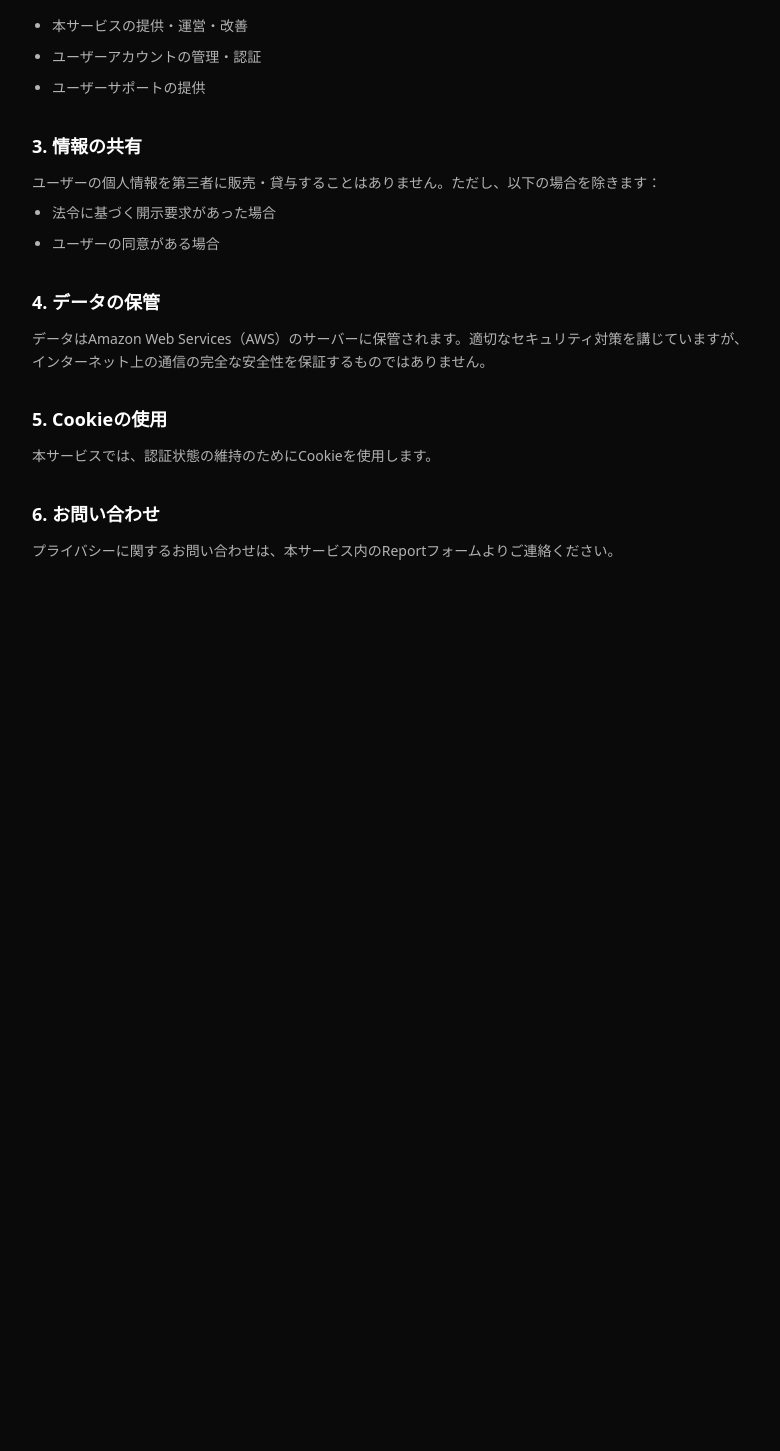
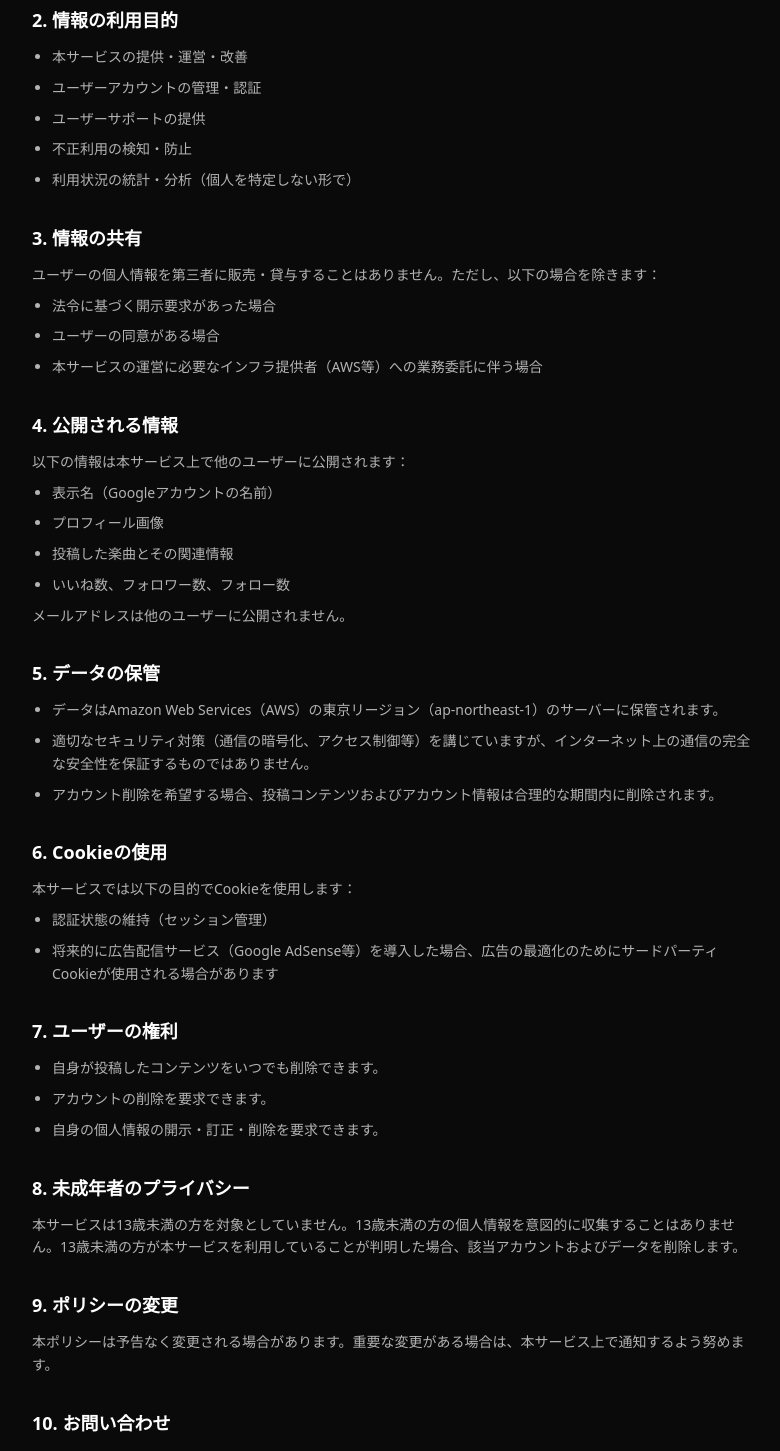
Before and after one commit to unz47/AI-Music-Cloud, a Next.js app: page /privacy in a window 1280 px wide. Shown: the part 341-1792 px from the top of the page, without its empty margins (248-1028 px from the left). Before the commit the page ends 1000 px from the top, so only its background shows below. Built offline with nearby package versions, Linux system fonts and the light colour scheme; no server answers.

Commit message:
feat: enhance terms and privacy policy with additional legal protections

```diff
--- a/src/app/privacy/page.tsx
+++ b/src/app/privacy/page.tsx
@@ -14,6 +14,7 @@ export default function PrivacyPage() {
           <li><strong>アカウント情報:</strong> Googleログイン時に提供される名前、メールアドレス、プロフィール画像</li>
           <li><strong>投稿コンテンツ:</strong> アップロードされた音楽ファイル、アートワーク、楽曲情報</li>
           <li><strong>利用データ:</strong> 再生回数、いいね、フォロー等のアクティビティ</li>
+          <li><strong>アクセスログ:</strong> IPアドレス、ブラウザ情報、アクセス日時（サーバーログとして自動的に記録）</li>
         </ul>
       </section>
 
@@ -23,6 +24,8 @@ export default function PrivacyPage() {
           <li>本サービスの提供・運営・改善</li>
           <li>ユーザーアカウントの管理・認証</li>
           <li>ユーザーサポートの提供</li>
+          <li>不正利用の検知・防止</li>
+          <li>利用状況の統計・分析（個人を特定しない形で）</li>
         </ul>
       </section>
 
@@ -34,25 +37,71 @@ export default function PrivacyPage() {
         <ul className="list-disc pl-5 text-sm leading-relaxed space-y-2 mt-2">
           <li>法令に基づく開示要求があった場合</li>
           <li>ユーザーの同意がある場合</li>
+          <li>本サービスの運営に必要なインフラ提供者（AWS等）への業務委託に伴う場合</li>
         </ul>
       </section>
 
       <section className="mb-8">
-        <h2 className="mb-3 text-lg font-semibold text-text-primary">4. データの保管</h2>
+        <h2 className="mb-3 text-lg font-semibold text-text-primary">4. 公開される情報</h2>
         <p className="text-sm leading-relaxed">
-          データはAmazon Web Services（AWS）のサーバーに保管されます。適切なセキュリティ対策を講じていますが、インターネット上の通信の完全な安全性を保証するものではありません。
+          以下の情報は本サービス上で他のユーザーに公開されます：
+        </p>
+        <ul className="list-disc pl-5 text-sm leading-relaxed space-y-2 mt-2">
+          <li>表示名（Googleアカウントの名前）</li>
+          <li>プロフィール画像</li>
+          <li>投稿した楽曲とその関連情報</li>
+          <li>いいね数、フォロワー数、フォロー数</li>
+        </ul>
+        <p className="mt-2 text-sm leading-relaxed">
+          メールアドレスは他のユーザーに公開されません。
         </p>
       </section>
 
       <section className="mb-8">
-        <h2 className="mb-3 text-lg font-semibold text-text-primary">5. Cookieの使用</h2>
+        <h2 className="mb-3 text-lg font-semibold text-text-primary">5. データの保管</h2>
+        <ul className="list-disc pl-5 text-sm leading-relaxed space-y-2">
+          <li>データはAmazon Web Services（AWS）の東京リージョン（ap-northeast-1）のサーバーに保管されます。</li>
+          <li>適切なセキュリティ対策（通信の暗号化、アクセス制御等）を講じていますが、インターネット上の通信の完全な安全性を保証するものではありません。</li>
+          <li>アカウント削除を希望する場合、投稿コンテンツおよびアカウント情報は合理的な期間内に削除されます。</li>
+        </ul>
+      </section>
+
+      <section className="mb-8">
+        <h2 className="mb-3 text-lg font-semibold text-text-primary">6. Cookieの使用</h2>
         <p className="text-sm leading-relaxed">
-          本サービスでは、認証状態の維持のためにCookieを使用します。
+          本サービスでは以下の目的でCookieを使用します：
+        </p>
+        <ul className="list-disc pl-5 text-sm leading-relaxed space-y-2 mt-2">
+          <li>認証状態の維持（セッション管理）</li>
+          <li>将来的に広告配信サービス（Google AdSense等）を導入した場合、広告の最適化のためにサードパーティCookieが使用される場合があります</li>
+        </ul>
+      </section>
+
+      <section className="mb-8">
+        <h2 className="mb-3 text-lg font-semibold text-text-primary">7. ユーザーの権利</h2>
+        <ul className="list-disc pl-5 text-sm leading-relaxed space-y-2">
+          <li>自身が投稿したコンテンツをいつでも削除できます。</li>
+          <li>アカウントの削除を要求できます。</li>
+          <li>自身の個人情報の開示・訂正・削除を要求できます。</li>
+        </ul>
+      </section>
+
+      <section className="mb-8">
+        <h2 className="mb-3 text-lg font-semibold text-text-primary">8. 未成年者のプライバシー</h2>
+        <p className="text-sm leading-relaxed">
+          本サービスは13歳未満の方を対象としていません。13歳未満の方の個人情報を意図的に収集することはありません。13歳未満の方が本サービスを利用していることが判明した場合、該当アカウントおよびデータを削除します。
         </p>
       </section>
 
       <section className="mb-8">
-        <h2 className="mb-3 text-lg font-semibold text-text-primary">6. お問い合わせ</h2>
+        <h2 className="mb-3 text-lg font-semibold text-text-primary">9. ポリシーの変更</h2>
+        <p className="text-sm leading-relaxed">
+          本ポリシーは予告なく変更される場合があります。重要な変更がある場合は、本サービス上で通知するよう努めます。
+        </p>
+      </section>
+
+      <section className="mb-8">
+        <h2 className="mb-3 text-lg font-semibold text-text-primary">10. お問い合わせ</h2>
         <p className="text-sm leading-relaxed">
           プライバシーに関するお問い合わせは、本サービス内のReportフォームよりご連絡ください。
         </p>
--- a/src/app/terms/page.tsx
+++ b/src/app/terms/page.tsx
@@ -17,9 +17,13 @@ export default function TermsPage() {
 
       <section className="mb-8">
         <h2 className="mb-3 text-lg font-semibold text-text-primary">2. アカウント</h2>
-        <p className="text-sm leading-relaxed">
-          本サービスの一部機能を利用するにはGoogleアカウントによるログインが必要です。アカウントの管理はユーザー自身の責任で行ってください。
-        </p>
+        <ul className="list-disc pl-5 text-sm leading-relaxed space-y-2">
+          <li>本サービスの一部機能を利用するにはGoogleアカウントによるログインが必要です。</li>
+          <li>アカウントの管理はユーザー自身の責任で行ってください。</li>
+          <li>1人のユーザーが複数のアカウントを作成することは禁止します。</li>
+          <li>13歳未満の方は本サービスを利用できません。18歳未満の方は保護者の同意が必要です。</li>
+          <li>本サービスは、規約違反があった場合、事前の通知なくアカウントを停止または削除する権利を有します。</li>
+        </ul>
       </section>
 
       <section className="mb-8">
@@ -120,30 +124,60 @@ export default function TermsPage() {
           <li>スパム、マルウェアの配布</li>
           <li>本サービスのリバースエンジニアリング</li>
           <li>自動化ツールによる大量アップロード・スクレイピング</li>
+          <li>本サービスのコンテンツを無断で再配布・転載する行為</li>
+          <li>他のユーザーへの嫌がらせ、ストーキング、脅迫行為</li>
+          <li>虚偽の情報（楽曲タイトル、アーティスト名、AIツール名等）を記載する行為</li>
         </ul>
       </section>
 
       <section className="mb-8">
-        <h2 className="mb-3 text-lg font-semibold text-text-primary">7. コンテンツの削除・DMCA対応</h2>
+        <h2 className="mb-3 text-lg font-semibold text-text-primary">7. 再配布・ダウンロードの制限</h2>
         <p className="text-sm leading-relaxed">
-          本サービスは、本規約に違反するコンテンツを事前の通知なく削除する権利を有します。権利者からの著作権侵害の申し立て（DMCAテイクダウン通知等）があった場合、該当コンテンツを速やかに削除します。
+          本サービスで公開されている楽曲のストリーミング再生は無料で利用できますが、楽曲ファイルのダウンロード・複製・再配布は、投稿者本人が明示的に許可した場合を除き禁止します。他のユーザーが投稿した楽曲を自身の作品として再投稿する行為は禁止します。
         </p>
       </section>
 
       <section className="mb-8">
-        <h2 className="mb-3 text-lg font-semibold text-text-primary">8. 免責事項</h2>
+        <h2 className="mb-3 text-lg font-semibold text-text-primary">8. コンテンツの削除・DMCA対応</h2>
+        <p className="mb-3 text-sm leading-relaxed">
+          本サービスは、本規約に違反するコンテンツを事前の通知なく削除する権利を有します。権利者からの著作権侵害の申し立て（DMCAテイクダウン通知等）があった場合、該当コンテンツを速やかに削除します。
+        </p>
+        <p className="text-sm leading-relaxed">
+          著作権侵害の申し立てを行う場合は、以下の情報を含めてご連絡ください：侵害されている著作物の特定、侵害コンテンツのURL、権利者の連絡先、および権利者であることの宣誓。繰り返し著作権侵害を行うユーザーのアカウントは停止されます。
+        </p>
+      </section>
+
+      <section className="mb-8">
+        <h2 className="mb-3 text-lg font-semibold text-text-primary">9. サービスの変更・中断・終了</h2>
+        <ul className="list-disc pl-5 text-sm leading-relaxed space-y-2">
+          <li>本サービスは、事前の通知なくサービス内容の変更、一時中断、または終了を行う場合があります。</li>
+          <li>サーバーの保守、天災、その他やむを得ない事由によりサービスが中断した場合、運営者は一切の責任を負いません。</li>
+          <li>サービス終了時は、可能な限り事前に告知し、ユーザーがコンテンツをダウンロードする猶予期間を設けるよう努めます。</li>
+        </ul>
+      </section>
+
+      <section className="mb-8">
+        <h2 className="mb-3 text-lg font-semibold text-text-primary">10. 免責事項</h2>
         <ul className="list-disc pl-5 text-sm leading-relaxed space-y-2">
           <li>本サービスは「現状のまま」提供され、いかなる保証も行いません。</li>
           <li>ユーザーが投稿したコンテンツに関する法的責任はユーザー自身が負います。</li>
           <li>AI生成音楽の著作権に関する法的助言は提供しません。必要に応じて専門家にご相談ください。</li>
           <li>本サービスの利用により生じた損害について、運営者は一切の責任を負いません。</li>
+          <li>ユーザー間のトラブルについて、運営者は仲裁・解決の義務を負いません。</li>
         </ul>
       </section>
 
       <section className="mb-8">
-        <h2 className="mb-3 text-lg font-semibold text-text-primary">9. 規約の変更</h2>
+        <h2 className="mb-3 text-lg font-semibold text-text-primary">11. 準拠法・管轄</h2>
         <p className="text-sm leading-relaxed">
-          AI生成コンテンツに関する法律・判例は急速に変化しています。本規約は予告なく変更される場合があります。変更後も本サービスを利用した場合、変更後の規約に同意したものとみなされます。
+          本規約は日本法に準拠し、日本法に従って解釈されるものとします。本サービスに関する紛争については、東京地方裁判所を第一審の専属的合意管轄裁判所とします。
+        </p>
+      </section>
+
+      <section className="mb-8">
+        <h2 className="mb-3 text-lg font-semibold text-text-primary">12. 規約の変更</h2>
+        <p className="text-sm leading-relaxed">
+          AI生成コンテンツに関する法律・判例は急速に変化しています。本規約は予告なく変更される場合があります。重要な変更がある場合は、本サービス上で通知するよう努めます。変更後も本サービスを利用した場合、変更後の規約に同意したものとみなされます。
         </p>
       </section>
     </div>
```
